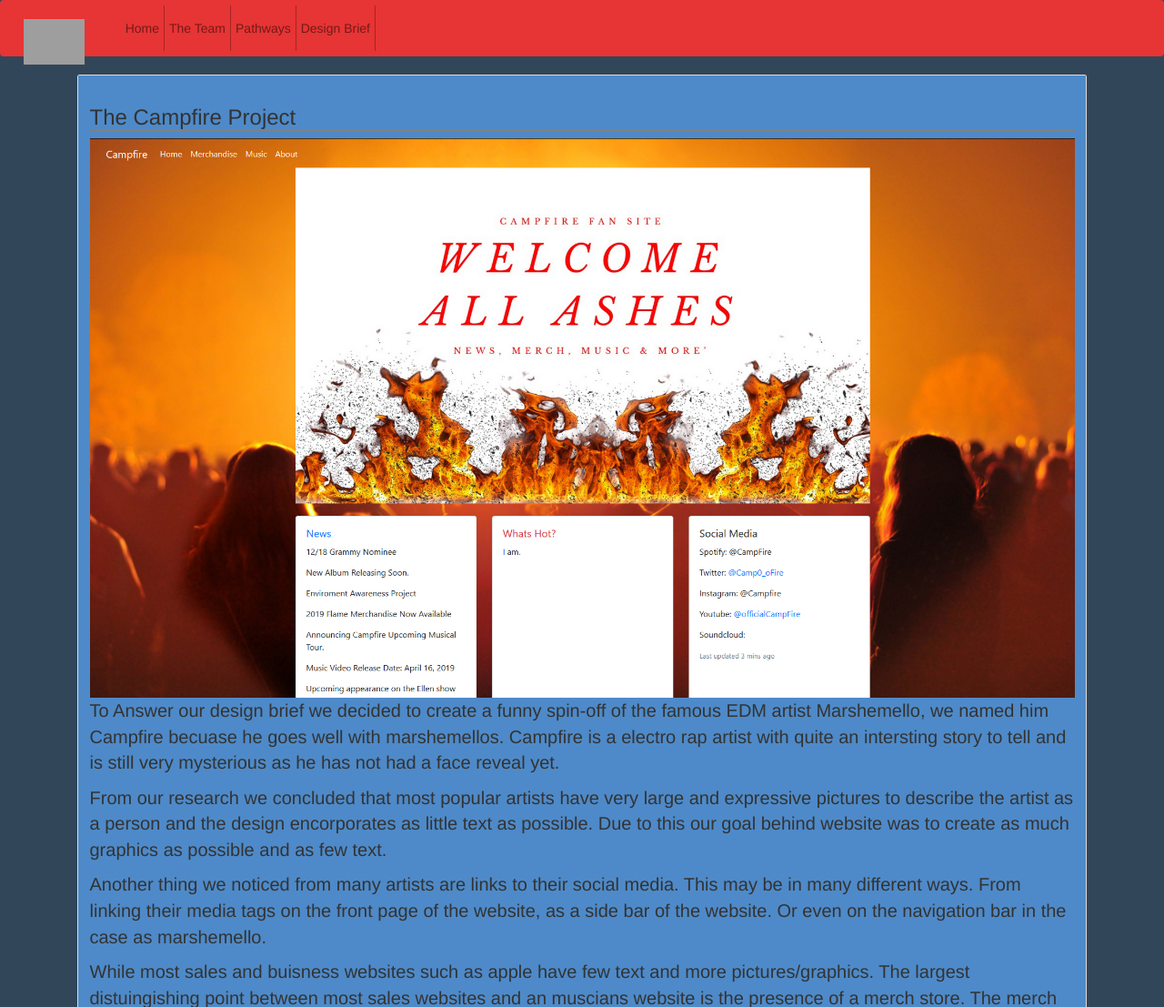
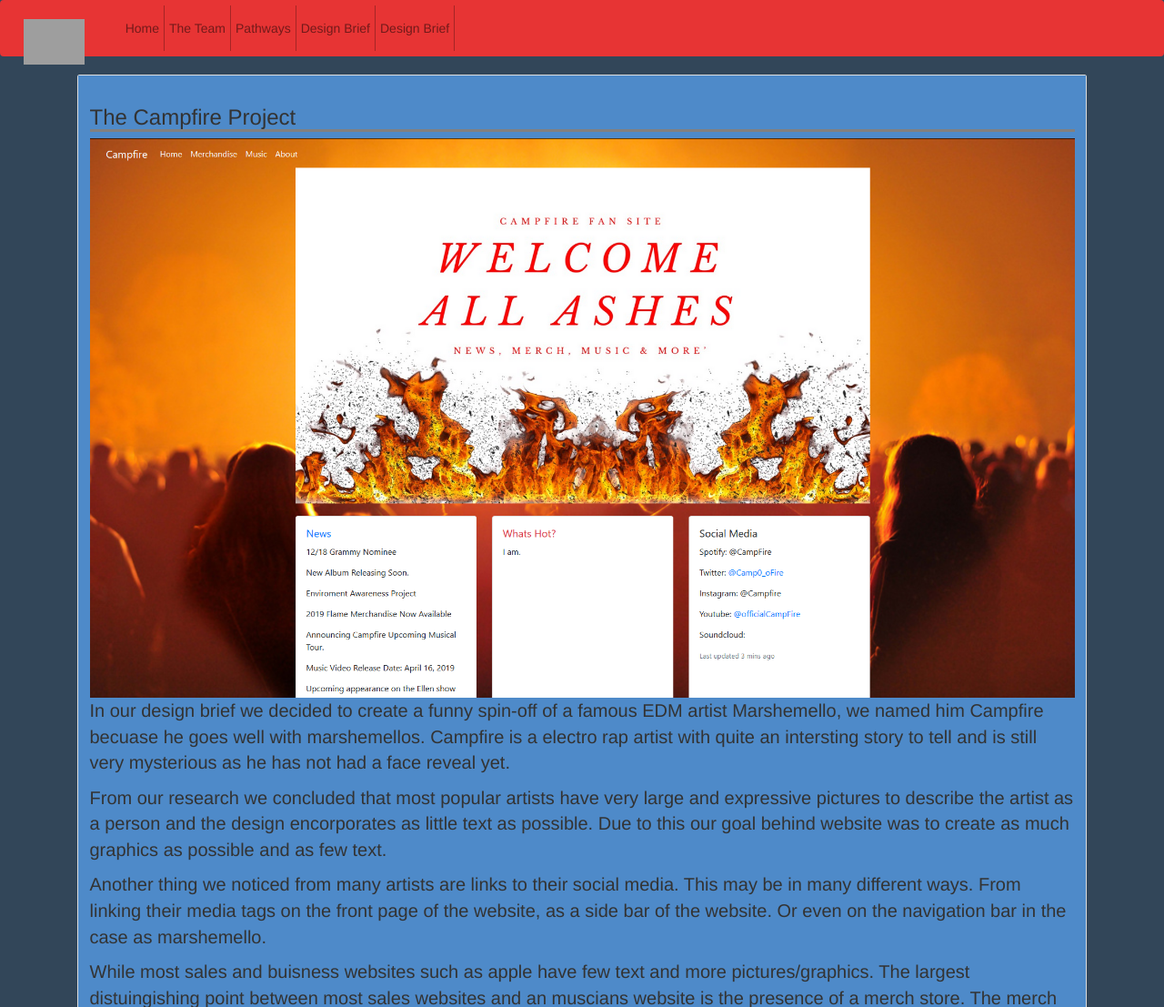
Before and after one commit to cdxker/TSAWebsite, a Flask app: page /design-brief in a window 1280 px wide. Shown: the top 1107 px of the page at 91% size. Run offline with Flask 2, Linux system fonts and the light colour scheme; some libraries are stand-ins or nearby versions; grey boxes are pictures that could not be loaded.

Commit message:
Probably right

```diff
--- a/TSA/templates/design_brief.html
+++ b/TSA/templates/design_brief.html
@@ -9,7 +9,7 @@
         <h3 class="card-title">The Campfire Project</h3>
         <img class="w-100" src="{{url_for('static', filename='images/design/frontPage.png')}}">
         <p class="card-text design-text">
-            To Answer our design brief we decided to create a funny spin-off of the famous
+            In our design brief we decided to create a funny spin-off of a famous
             EDM artist Marshemello, we named him Campfire becuase he goes well with marshemellos.
             Campfire is a electro rap artist with quite an intersting story to tell and is still
             very mysterious as he has not had a face reveal yet.
--- a/TSA/templates/navbar.html
+++ b/TSA/templates/navbar.html
@@ -25,6 +25,10 @@
         <li class="nav-item">
           <a class="nav-link" href="/design-brief">Design Brief</a>
         </li>
+
+        <li class="nav-item">
+          <a class="nav-link" href="/design-brief">Design Brief</a>
+        </li>
       </ul>
     </div>
   </div>
```
